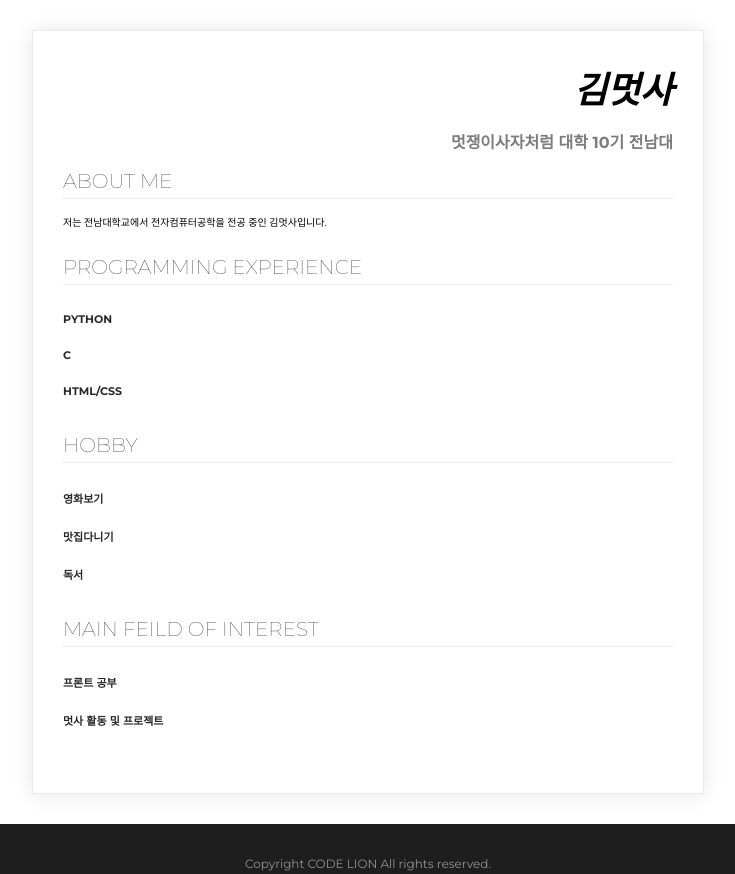
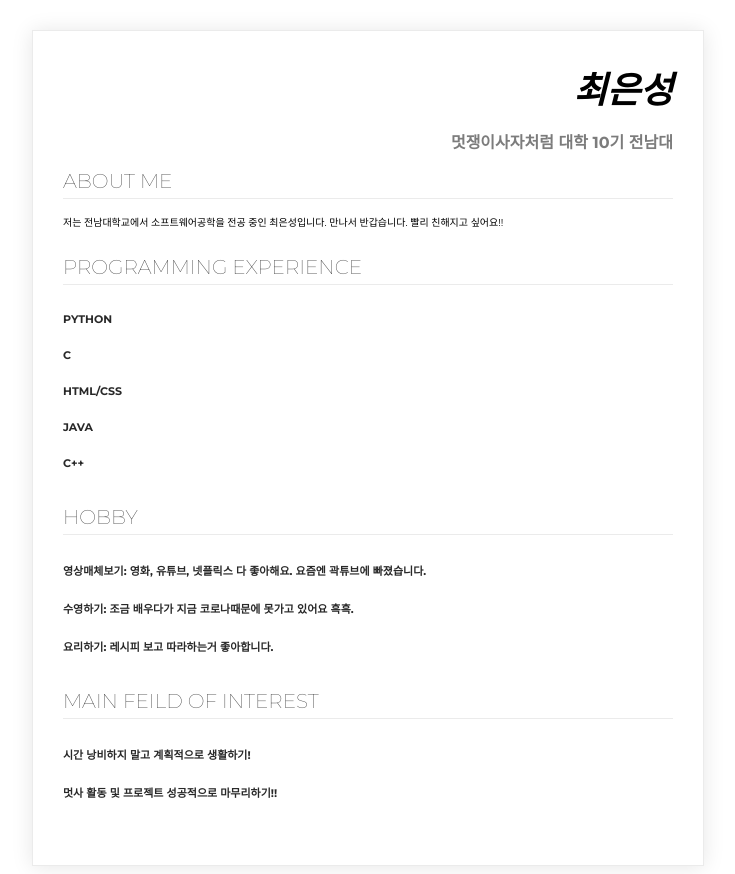
Before and after one commit to likelion-cnu/Introduce-yourself, a plain HTML site: page eunsung-choi/eunsung-choi.html in a window 1280 px wide. Shown: the top 874 px of the page, without its empty margins (272-1007 px from the left). Drawn offline with Linux system fonts and the light colour scheme; files that its build step writes are made by us from their sources.

Commit message:
은성최의 자기소개

```diff
--- a/eunsung-choi/eunsung-choi.html
+++ b/eunsung-choi/eunsung-choi.html
@@ -2,19 +2,20 @@
 <html>
   <head>
     <meta charset="UTF-8" />
-    <title>김멋사 자기소개</title>
+    <title>최은성 자기소개</title>
     <link rel="stylesheet" href="lion.css" />
   </head>
   <body>
     <div class="mainbox">
       <div class="title-box">
-        <h1>김멋사</h1>
+        <h1>최은성</h1>
         <p class="name-text">멋쟁이사자처럼 대학 10기 전남대</p>
       </div>
       <section>
         <h2>ABOUT ME</h2>
         <p class="about-me-text">
-          저는 전남대학교에서 전자컴퓨터공학을 전공 중인 김멋사입니다.
+          저는 전남대학교에서 소프트웨어공학을 전공 중인 최은성입니다.
+          만나서 반갑습니다. 빨리 친해지고 싶어요!!
         </p>
       </section>
       <section>
@@ -28,29 +29,36 @@
         <div class="float-wrap">
           <p class="title-text">HTML/CSS</p>
         </div>
+        <div class="float-wrap">
+          <p class="title-text">JAVA</p>
+        </div>
+        <div class="float-wrap">
+          <p class="title-text">C++</p>
+        </div>
+
       </section>
 
       <section>
         <h2>HOBBY</h2>
         <div class="float-wrap">
-          <p class="title-text">영화보기</p>
+          <p class="title-text">영상매체보기: 영화, 유튜브, 넷플릭스 다 좋아해요. 요즘엔 곽튜브에 빠졌습니다.</p>
         </div>
         <div class="float-wrap">
-          <p class="title-text">맛집다니기</p>
+          <p class="title-text">수영하기: 조금 배우다가 지금 코로나때문에 못가고 있어요 흑흑.</p>
         </div>
         <div class="float-wrap">
-          <p class="title-text">독서</p>
+          <p class="title-text">요리하기: 레시피 보고 따라하는거 좋아합니다.</p>
         </div>
       </section>
 
       <section>
         <h2>MAIN FEILD OF INTEREST</h2>
         <div class="float-wrap">
-          <p class="title-text">프론트 공부</p>
+          <p class="title-text">시간 낭비하지 말고 계획적으로 생활하기!</p>
         </div>
 
         <div class="float-wrap">
-          <p class="title-text">멋사 활동 및 프로젝트</p>
+          <p class="title-text">멋사 활동 및 프로젝트 성공적으로 마무리하기!!</p>
         </div>
       </section>
     </div>
```
